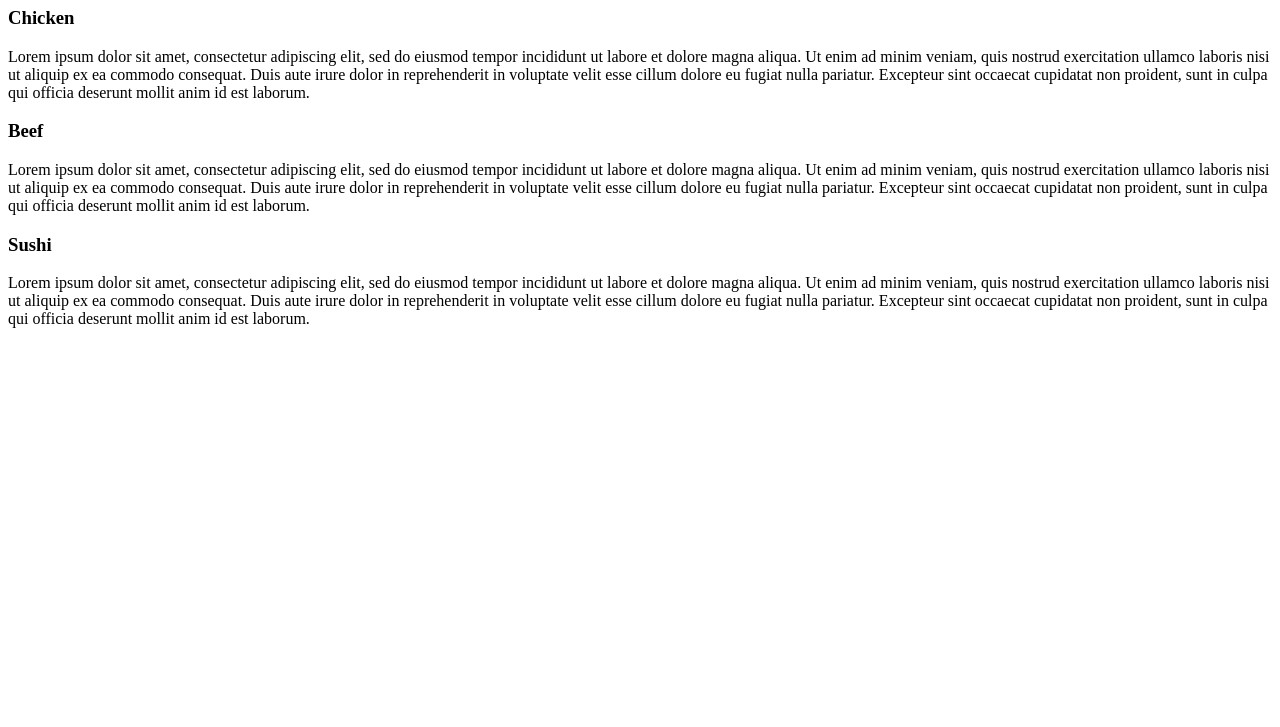
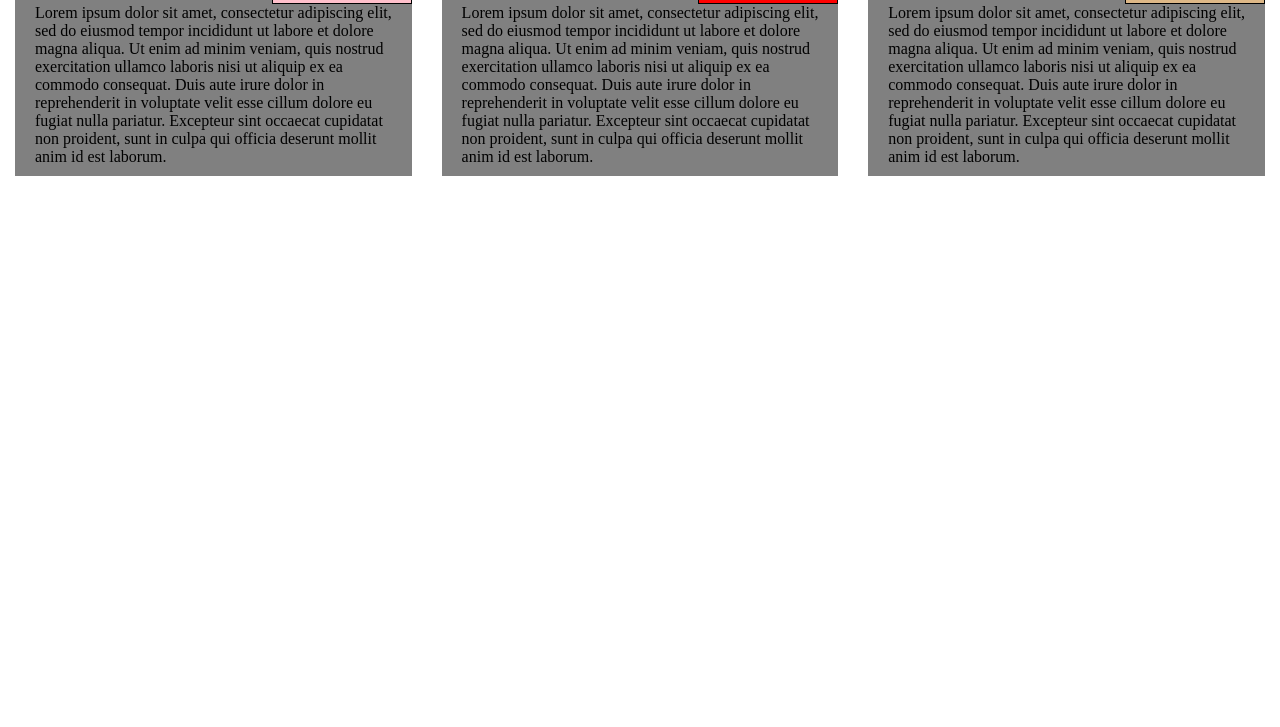
Before and after one commit to AnnaStee/Mod2_assignment, a plain HTML site: page mod2sol/index.html in a window 1280 px wide. Shown: the part 73-800 px from the top of the page. Drawn offline with Linux system fonts and the light colour scheme.

Commit message:
Update index.html

```diff
--- a/mod2sol/index.html
+++ b/mod2sol/index.html
@@ -4,7 +4,7 @@
   <meta charset="utf-8">
   <meta  name="viewport" content="width=device-width, initial-scale = 1">
   <title>Module 2 Assignment</title>
-  <link rel="stylesheet" type="css" href="css/styles.css">
+  <link rel="stylesheet" type="text/css" href="css/styles.css">
 </head>
 <body>
 <h1>Our Menu</h1>
```
